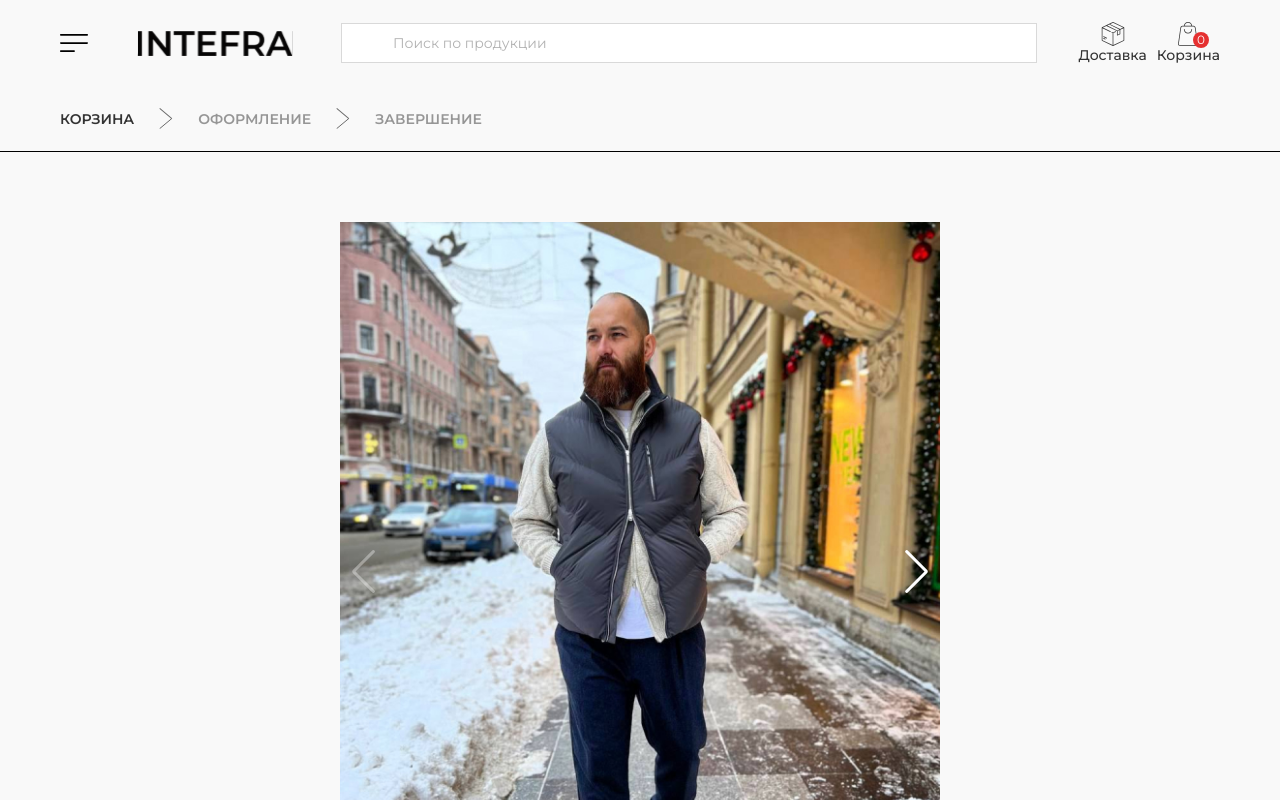
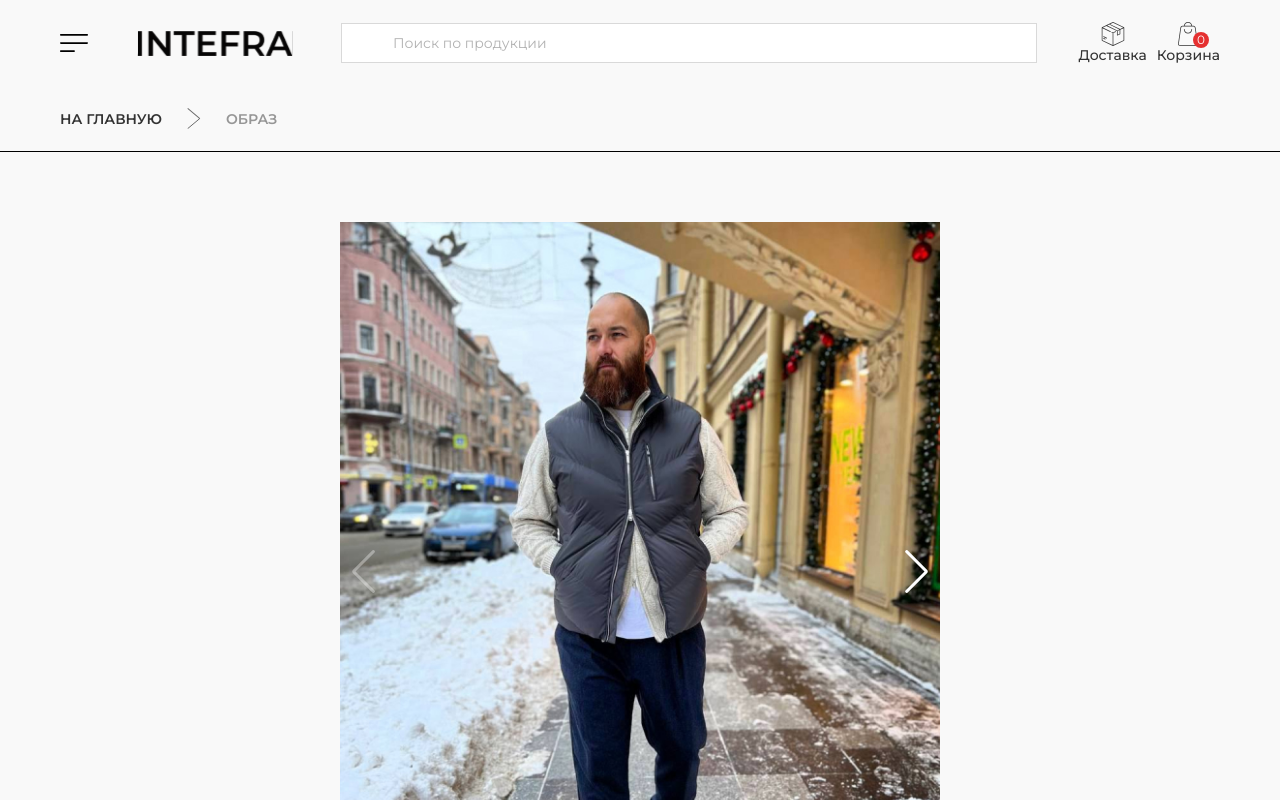
Before and after one commit to slumpthug/next-project, a Next.js app: page /form in a window 1280 px wide. Shown: the top 800 px of the page. Built offline with nearby package versions, Linux system fonts and the light colour scheme.

Commit message:
fixed bottom header

```diff
--- a/components/bottom-header/BottomHeader-style.module.css
+++ b/components/bottom-header/BottomHeader-style.module.css
@@ -10,10 +10,30 @@
     font-weight: 600;
     font-size: 14px;
     color: #969696;
+    text-transform: uppercase;
+    cursor: auto;
 }
 
 .container a:first-child {
+    position: relative;
     color: #333333;
+    cursor: pointer;
+}
+
+.container a:first-child::before {
+    content: '';
+    display: block;
+    position: absolute;
+    bottom: -2px;
+    left: 0;
+    width: 0px;
+    height: 1.5px;
+    background-color: #333333;
+    transition: all .3s;
+}
+
+.container a:first-child:hover::before {
+    width: 100%;
 }
 
 @media (max-width: 1400px) {
--- a/components/bottom-header/BottomHeader.jsx
+++ b/components/bottom-header/BottomHeader.jsx
@@ -3,15 +3,13 @@ import css from './BottomHeader-style.module.css';
 import Image from 'next/image';
 import arrow from '../../public/bottom-header/arrow-right.svg';
 
-const BottomHeader = () => {
+const BottomHeader = ({text}) => {
     return (
         <div className={css.bottomHeader}>
             <div className={css.container}>
-                <a href="#">КОРЗИНА</a>
+                <a href="/">на главную</a>
                 <Image src={arrow} alt="arrow" />
-                <a href="#">ОФОРМЛЕНИЕ</a>
-                <Image src={arrow} alt="arrow" />
-                <a href="#">ЗАВЕРШЕНИЕ</a>
+                <a href="#">{text}</a>
             </div>
         </div>
     );
--- a/src/pages/basket.jsx
+++ b/src/pages/basket.jsx
@@ -8,7 +8,7 @@ const basket = () => {
     return (
         <div>
             <Header/>
-            <BottomHeader/>
+            <BottomHeader text='Корзина'/>
             <Basketcomp/>
             <Footer/>
         </div>
--- a/src/pages/decor.jsx
+++ b/src/pages/decor.jsx
@@ -8,7 +8,7 @@ const decor = () => {
     return (
         <div>
             <Header/>
-            <BottomHeader/>
+            <BottomHeader text='ОФОРМЛЕНИЕ'/>
             <Decorcomp/>
             <Footer/>
         </div>
--- a/src/pages/form.jsx
+++ b/src/pages/form.jsx
@@ -8,7 +8,7 @@ const form = () => {
     return (
         <div>
             <Header/>
-            <BottomHeader/>
+            <BottomHeader text='образ'/>
             <Formcomp/>
             <Footer/>
         </div>
--- a/src/pages/product.jsx
+++ b/src/pages/product.jsx
@@ -8,7 +8,7 @@ const product = () => {
     return (
         <div>
             <Header/>
-            <BottomHeader/>
+            <BottomHeader text='товар'/>
             <Productcomp/>
             <Footer/>
         </div>
```
